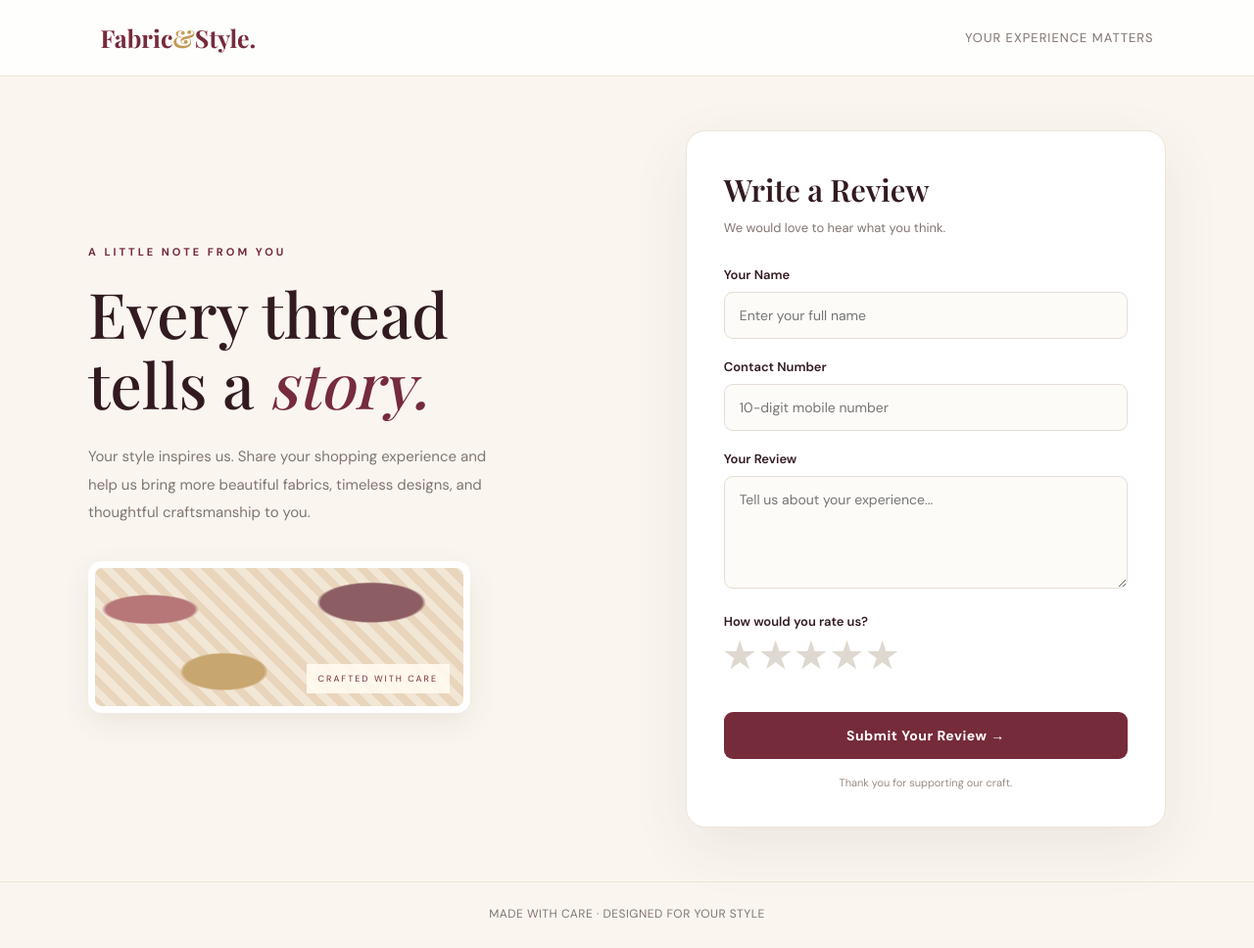
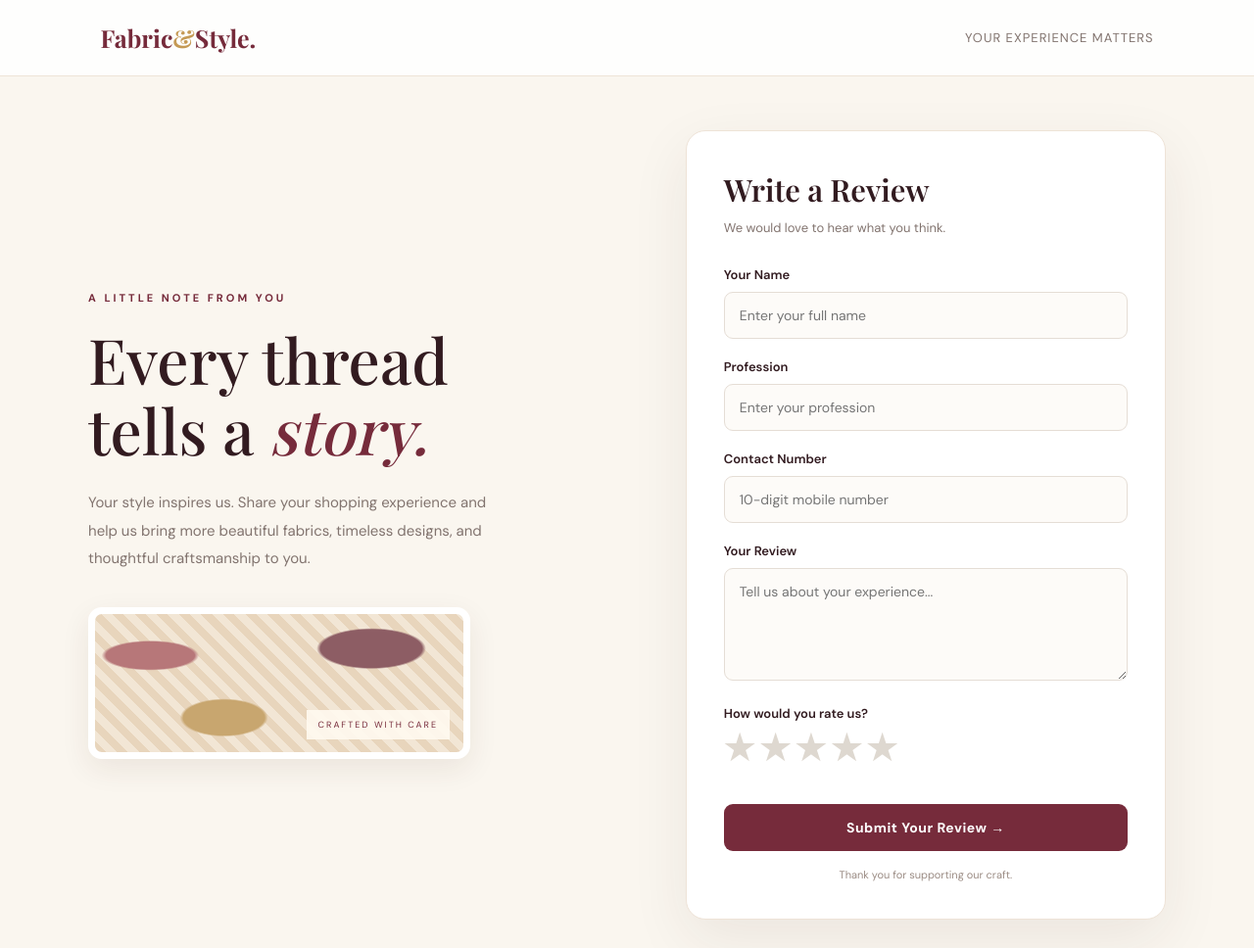
Before and after one commit to amarlalsingh172/Maruti_Emporium-feedback, a plain HTML site: page index.html in a window 1280 px wide. Shown: the top 968 px of the page at 98% size. Drawn offline with nearby package versions, Linux system fonts and the light colour scheme.

Commit message:
Update index.html

```diff
--- a/index.html
+++ b/index.html
@@ -418,6 +418,13 @@ footer {
                 </div>
 
                 <div class="form-group">
+                    <label for="profession">Profession</label>
+                    <input type="text" id="profession" name="profession"
+                           placeholder="Enter your profession"
+                           autocomplete="organization-title" required>
+                </div>
+
+                <div class="form-group">
                     <label for="contact">Contact Number</label>
                     <input type="tel" id="contact" name="contact"
                            placeholder="10-digit mobile number"
@@ -508,6 +515,7 @@ form.addEventListener("submit", async function(event) {
     event.preventDefault();
 
     const name = document.getElementById("name").value.trim();
+    const profession = document.getElementById("profession").value.trim();
     const contact = document.getElementById("contact").value.trim();
     const review = document.getElementById("review").value.trim();
     const rating = document.querySelector(
@@ -536,6 +544,7 @@ form.addEventListener("submit", async function(event) {
             method: "POST",
             body: new URLSearchParams({
                 name: name,
+                profession: profession,
                 contact: contact,
                 review: review,
                 rating: rating.value
```
